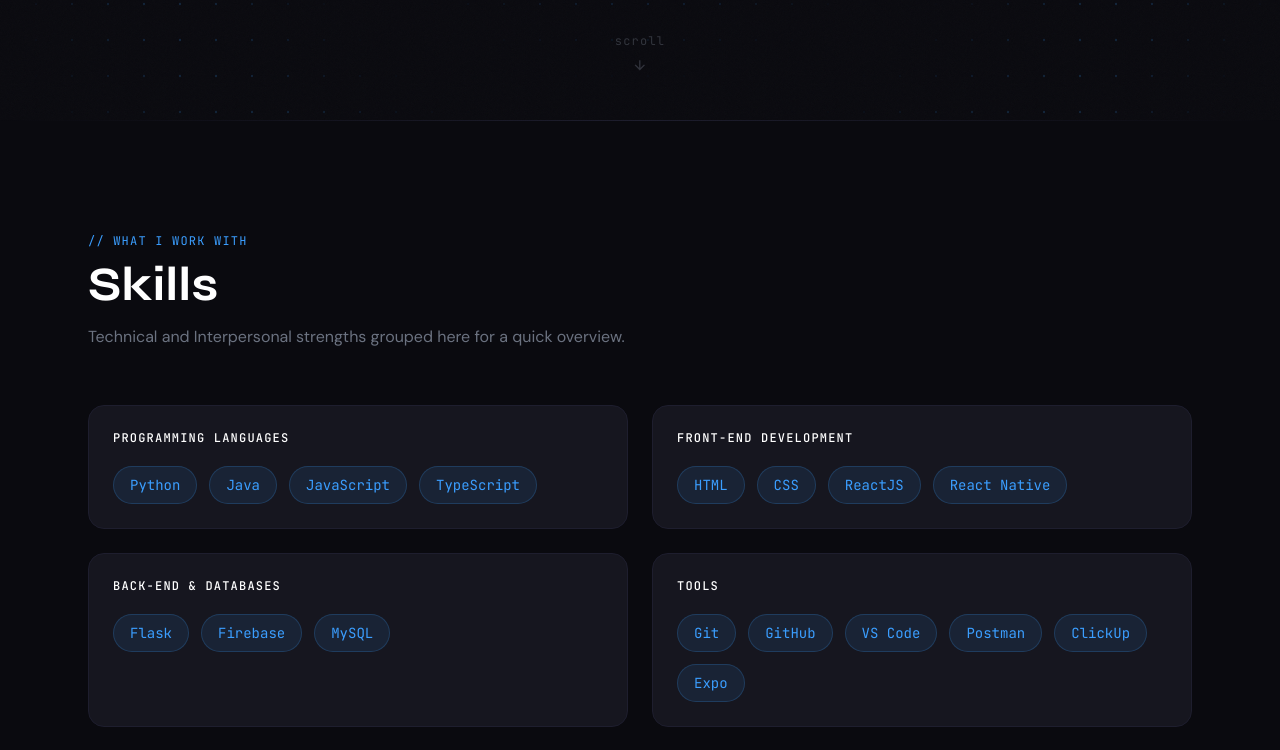
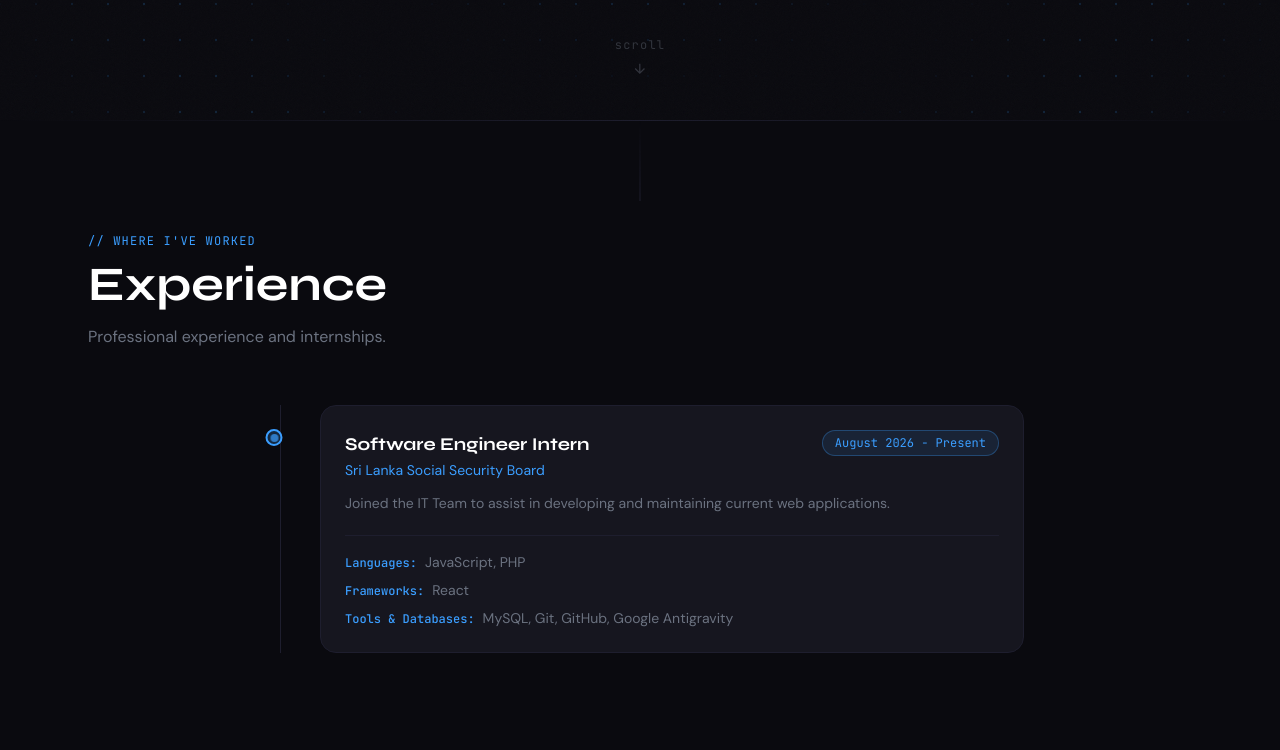
Before and after one commit to ManugaPerera06/portfolio-website, a React (Vite) app: page / in a window 1280 px wide. Shown: the part 680-1430 px from the top of the page. Built offline with nearby package versions, Linux system fonts and the light colour scheme.

Commit message:
feat(components): Imported and added the Experience section between hero and skills sections.

```diff
--- a/src/App.jsx
+++ b/src/App.jsx
@@ -1,6 +1,7 @@
 import React from 'react';
 import Navbar from './Components/Navbar.jsx';
 import Hero from './Components/Hero.jsx';
+import Experience from './Components/Experience.jsx';
 import Skills from './Components/Skills.jsx';
 import Education from './Components/Education.jsx';
 import Projects from './Components/Projects.jsx';
@@ -26,6 +27,10 @@
         {/* Section separator */}
         <div className="w-full h-px bg-gradient-to-r from-transparent via-border to-transparent" />
 
+        <Experience/>
+
+        <div className="w-full h-px bg-linear-to-r from-transparent via-border to-transparent" />
+
         <Skills />
 
         <div className="w-full h-px bg-gradient-to-r from-transparent via-border to-transparent" />
```
